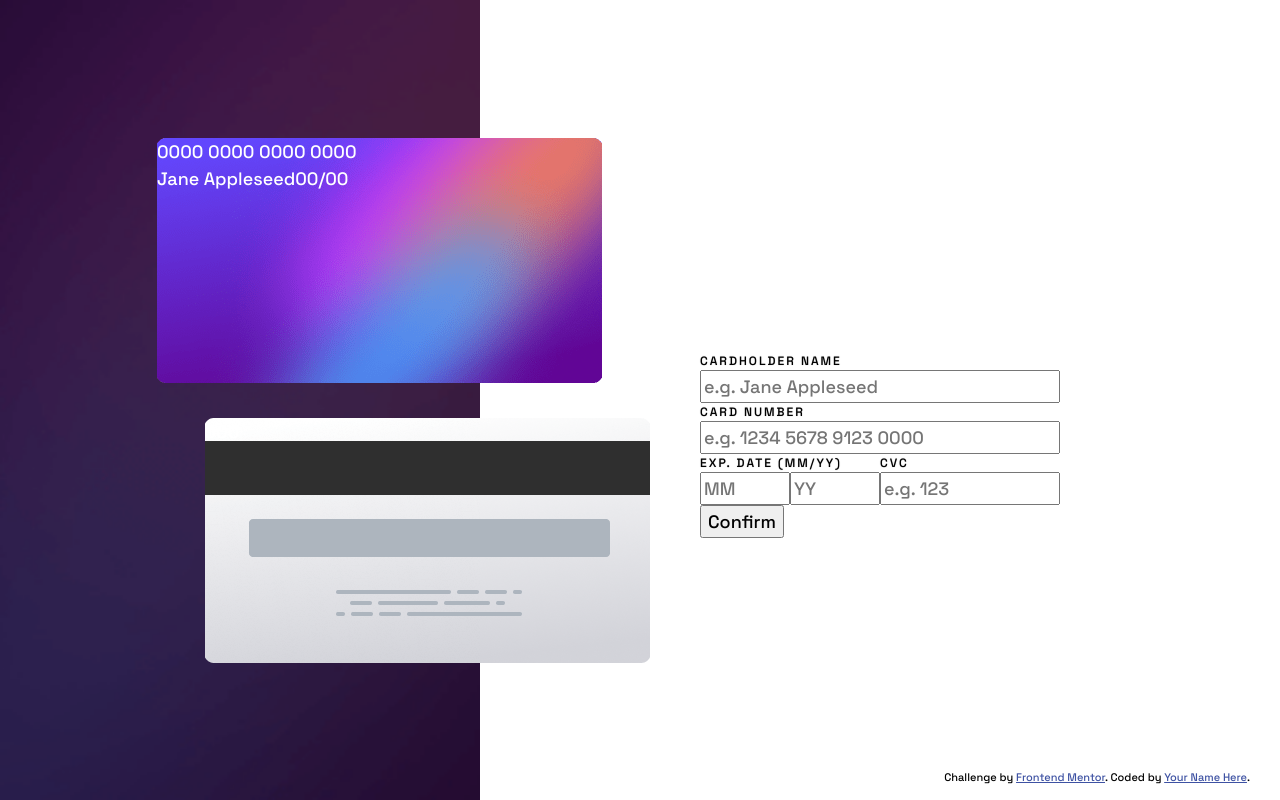
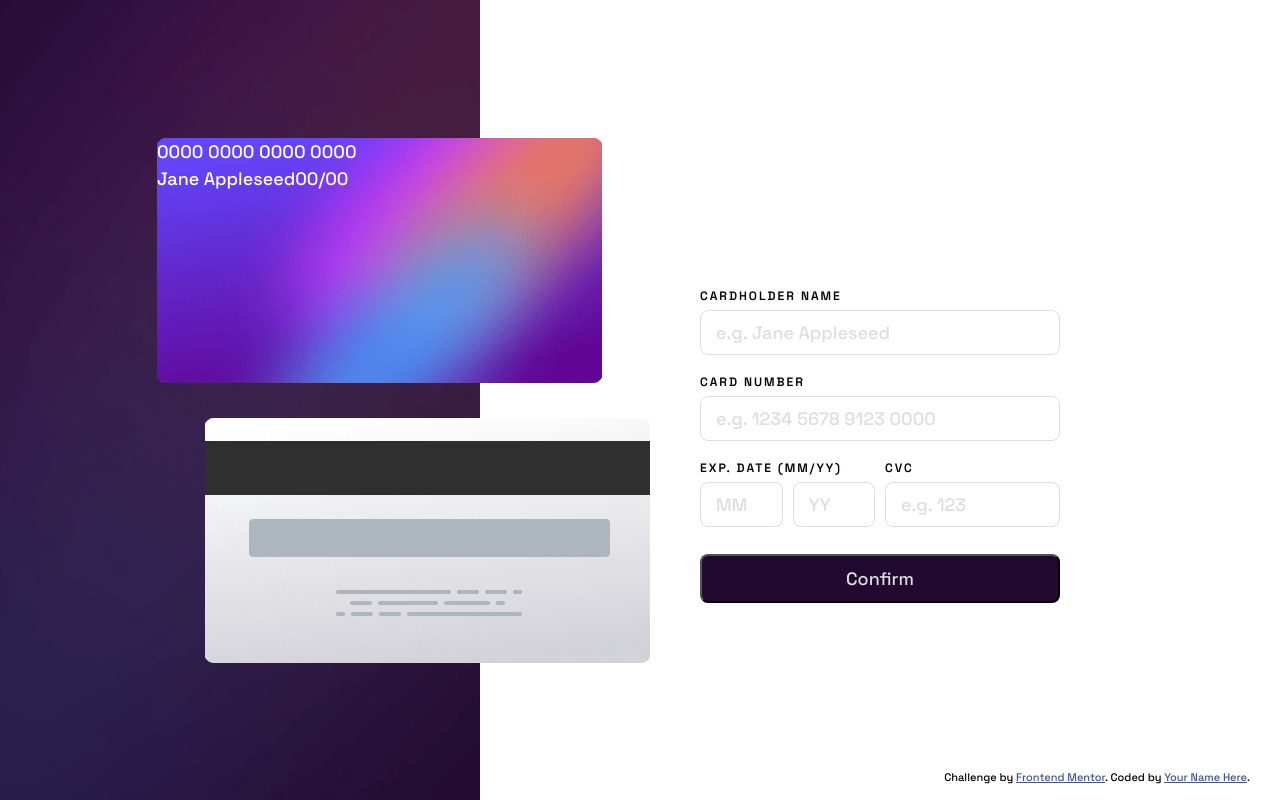
Before and after one commit to edo979/interactive-card-details-form, a website built with Vite: page index.html in a window 1280 px wide. Built offline with nearby package versions, Linux system fonts and the light colour scheme.

Commit message:
styling form

```diff
--- a/scss/_components.scss
+++ b/scss/_components.scss
@@ -36,6 +36,7 @@
 }
 
 .input-group {
+  margin-bottom: 1rem;
   display: flex;
   flex-direction: column;
 
@@ -45,10 +46,28 @@
   }
 
   label {
+    margin-bottom: 5px;
     font-size: var(--fs-300);
     text-transform: uppercase;
     letter-spacing: 2px;
     text-shadow: 0 0 1px rgba($color: #000000, $alpha: 0.4);
+  }
+
+  input {
+    padding: 8px 15px;
+    border: 1px solid $Light-grayish-violet;
+    border-radius: 8px;
+
+    &::placeholder {
+      color: $Light-grayish-violet;
+    }
+  }
+}
+
+form {
+  .flex {
+    gap: 10px;
+    align-items: center;
   }
 }
 
@@ -60,7 +79,18 @@
 
   font-size: 11px;
   text-align: center;
+
+  a {
+    color: hsl(228, 45%, 44%);
+  }
 }
-.attribution a {
-  color: hsl(228, 45%, 44%);
+
+button {
+  width: 100%;
+  margin-top: 0.5rem;
+  padding: 0.5rem;
+  border-radius: 8px;
+
+  color: $Light-grayish-violet;
+  background-color: $Very-dark-violet;
 }
```
